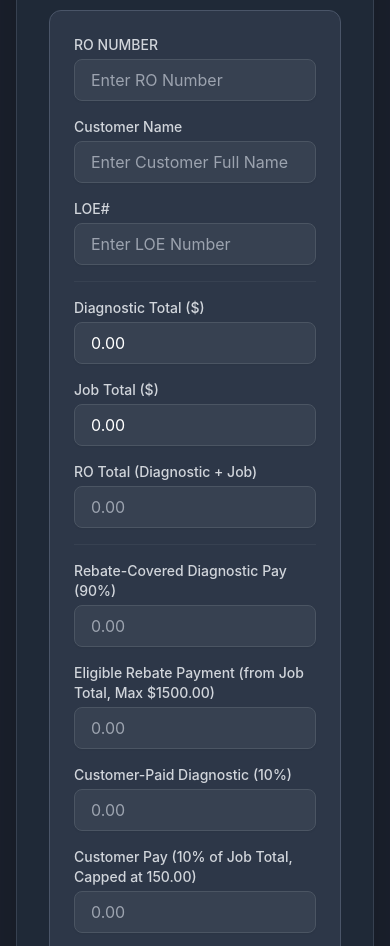
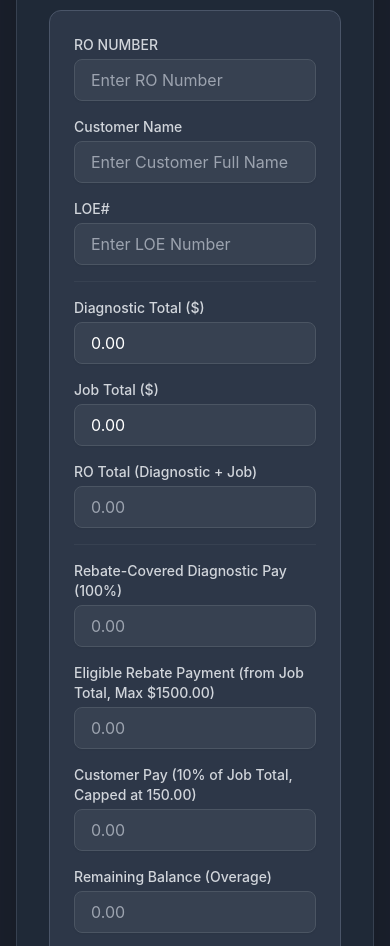
Before and after one commit to Mazdasplus/coolair, a plain HTML site: page index.html in a window 390 px wide. Shown: the part 143-1089 px from the top of the page. Drawn offline with nearby package versions, Linux system fonts and the light colour scheme.

Commit message:
Update index.html

```diff
--- a/index.html
+++ b/index.html
@@ -146,9 +146,9 @@
 
                     <hr class="border-gray-700 my-4">
 
-                    <!-- Eligible Diagnostic Payment Field -->
+                    <!-- Eligible Diagnostic Payment Field - NOW 100% -->
                     <div class="mt-4">
-                        <label for="eligibleDiagnosticPayment_${index}" class="block text-sm font-medium text-gray-300 mb-1">Rebate-Covered Diagnostic Pay (90%)</label>
+                        <label for="eligibleDiagnosticPayment_${index}" class="block text-sm font-medium text-gray-300 mb-1">Rebate-Covered Diagnostic Pay (100%)</label>
                         <input type="text" id="eligibleDiagnosticPayment_${index}" name="eligibleDiagnosticPayment_${index}" value="0.00" readonly
                                class="mt-1 block w-full px-4 py-2 border border-gray-600 rounded-lg bg-gray-700 text-gray-400 cursor-not-allowed shadow-sm sm:text-sm">
                     </div>
@@ -157,13 +157,6 @@
                     <div class="mt-4">
                         <label for="eligibleRebatePayment_${index}" class="block text-sm font-medium text-gray-300 mb-1">Eligible Rebate Payment (from Job Total, Max $${REBATE_MAX_CAP.toFixed(2)})</label>
                         <input type="text" id="eligibleRebatePayment_${index}" name="eligibleRebatePayment_${index}" value="0.00" readonly
-                               class="mt-1 block w-full px-4 py-2 border border-gray-600 rounded-lg bg-gray-700 text-gray-400 cursor-not-allowed shadow-sm sm:text-sm">
-                    </div>
-
-                    <!-- Customer-Paid Diagnostic (10%) Field -->
-                    <div class="mt-4">
-                        <label for="customerDiagnosticPay_${index}" class="block text-sm font-medium text-gray-300 mb-1">Customer-Paid Diagnostic (10%)</label>
-                        <input type="text" id="customerDiagnosticPay_${index}" name="customerDiagnosticPay_${index}" value="0.00" readonly
                                class="mt-1 block w-full px-4 py-2 border border-gray-600 rounded-lg bg-gray-700 text-gray-400 cursor-not-allowed shadow-sm sm:text-sm">
                     </div>
 
@@ -251,23 +244,35 @@
                 const diagnosticTotal = parseFloat(carElement.querySelector(`#diagnosticTotal_${index}`).value) || 0;
                 const jobTotal = parseFloat(carElement.querySelector(`#jobTotal_${index}`).value) || 0;
 
-                // Calculate values
+                // --- NEW CALCULATION LOGIC ---
                 const roTotal = diagnosticTotal + jobTotal;
-                const eligibleDiagnosticPayment = diagnosticTotal * 0.90;
-                const customerDiagnosticPay = diagnosticTotal * 0.10; // Explicit 10% customer diagnostic pay
+
+                // 1. Rebate now covers 100% of the diagnostic total
+                const eligibleDiagnosticPayment = diagnosticTotal;
+
+                // 2. Customer pays 0% of diagnostic (as requested)
+                // const customerDiagnosticPay = 0;
+
+                // Customer pay based on job total (capped at $150)
                 const eligibleRebatePayment = Math.min(jobTotal, REBATE_MAX_CAP);
                 const customerPayPercentage = Math.min(jobTotal * 0.10, OVERAGE_THRESHOLD * 0.10);
+
+                // Total Mazda payment
                 const totalRebatePayment = eligibleRebatePayment + eligibleDiagnosticPayment;
 
-                // New, more explicit calculation for overage and total customer payment
+                // Overage is the RO Total minus ALL payments (Mazda's full rebate payment + customer's 10% job pay)
                 const overage = Math.max(0, roTotal - totalRebatePayment - customerPayPercentage);
-                const totalCustomerPayment = customerDiagnosticPay + customerPayPercentage + overage;
+
+                // Total Customer Payment = 10% Job Pay + Overage (Diagnostic pay is 0)
+                const totalCustomerPayment = customerPayPercentage + overage;
+                // --- END NEW CALCULATION LOGIC ---
+
 
                 // Update display fields for the current car entry
                 carElement.querySelector(`#roTotal_${index}`).value = roTotal.toFixed(2);
                 carElement.querySelector(`#eligibleDiagnosticPayment_${index}`).value = eligibleDiagnosticPayment.toFixed(2);
                 carElement.querySelector(`#eligibleRebatePayment_${index}`).value = eligibleRebatePayment.toFixed(2);
-                carElement.querySelector(`#customerDiagnosticPay_${index}`).value = customerDiagnosticPay.toFixed(2);
+                // Note: customerDiagnosticPay field was removed from HTML
                 carElement.querySelector(`#customerPayPercentage_${index}`).value = customerPayPercentage.toFixed(2);
                 carElement.querySelector(`#totalRebatePayment_${index}`).value = totalRebatePayment.toFixed(2);
                 carElement.querySelector(`#overage_${index}`).value = overage.toFixed(2);
```
